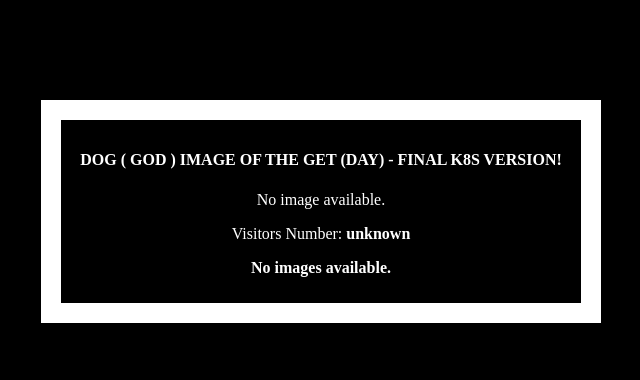
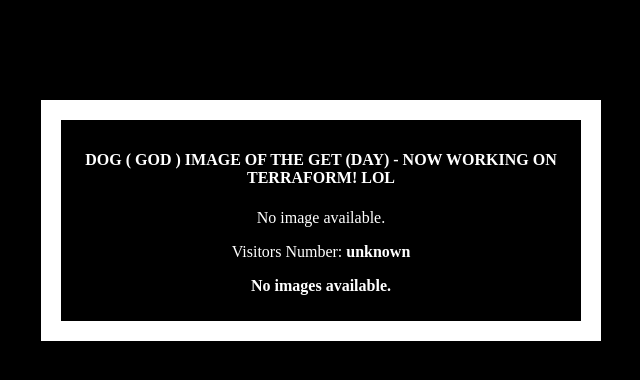
Before and after one commit to OmriFialkov/flask-catexer-app-actions, a Flask app: page / in a window 1280 px wide. Shown: the top 380 px of the page, without its empty margins (319-959 px from the left). Run offline with Flask 2, Linux system fonts and the light colour scheme; data that the repository does not hold is empty.

Commit message:
starting now to work on terraform, checking before ci cd is functional!

```diff
--- a/docker-compose.yaml
+++ b/docker-compose.yaml
@@ -4,7 +4,7 @@
   flask-app:
     build: . # build from the current directory, dockerfile.
     container_name: flask
-    image: crazyguy888/catexer-actions:latest # to which image docker compose directing to install.
+    image: ${IMAGE_NAME:-crazyguy888/catexer-actions}:${IMAGE_TAG:-latest} # to which image docker compose directing to install.
     ports:
       - "${PORT}:${PORT}" # using the PORT variable from the .env file.
     environment:
--- a/templates/index.html
+++ b/templates/index.html
@@ -28,7 +28,7 @@
   </head>
   <body>
     <div class="container">
-      <h4>dog ( god ) image of the GET (day) - final k8s version!</h4>
+      <h4>dog ( god ) image of the GET (day) - now working on terraform! lol</h4>
       {% if url %}
         <img src="{{ url }}" />
       {% else %}
```
Also changed, not shown: .github/workflows/cicd.yml.
